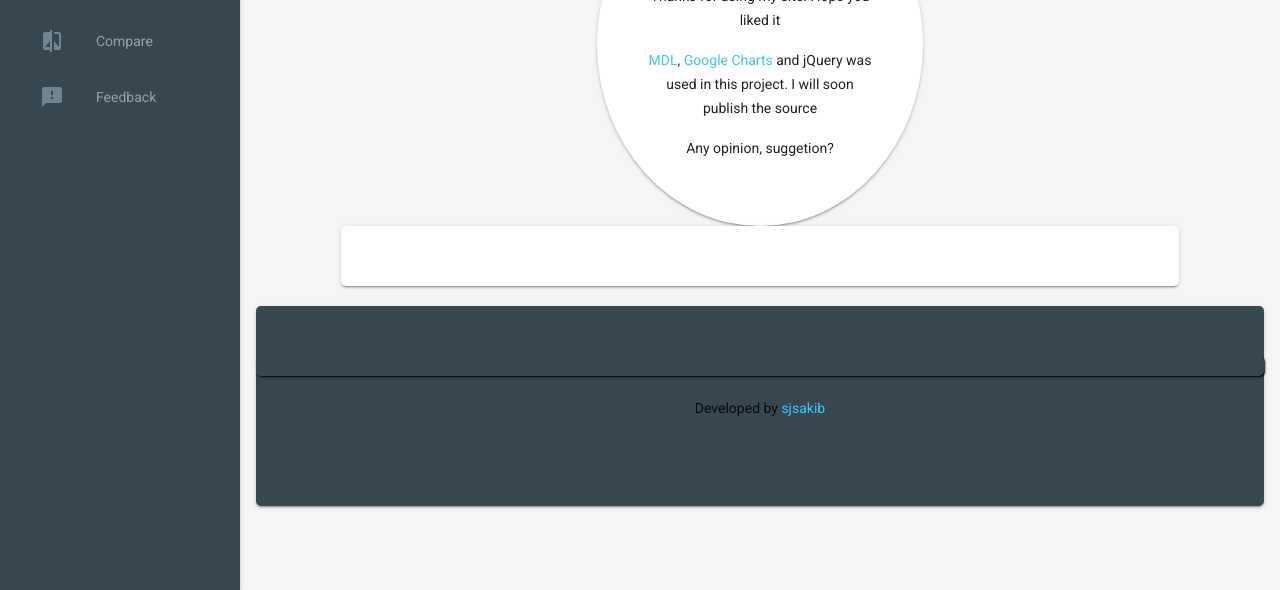
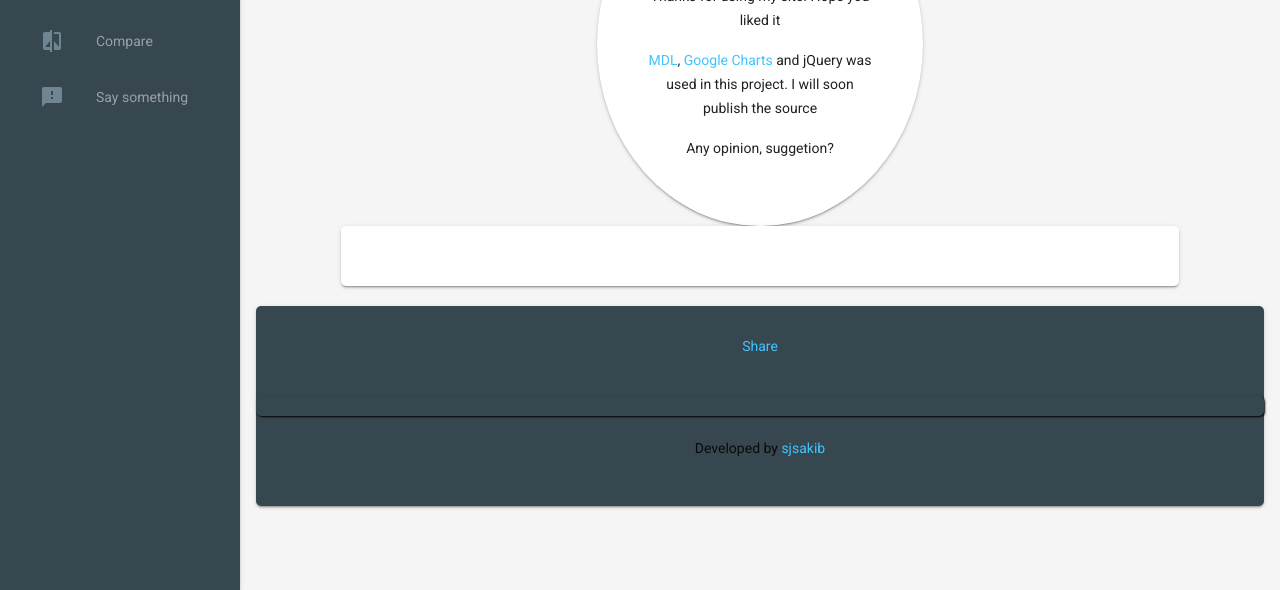
Before and after one commit to sjsakib/cfviz, a plain HTML site: page about.html in a window 1280 px wide. Shown: the part 210-800 px from the top of the page. Drawn offline with nearby package versions, Linux system fonts and the light colour scheme.

```diff
--- a/about.html
+++ b/about.html
@@ -87,7 +87,7 @@
       <nav class="navigation mdl-navigation mdl-color--blue-grey-800">
         <a class="mdl-navigation__link" href="/"><i class="mdl-color-text--blue-grey-400 material-icons" role="presentation">home</i>Home</a>
         <a class="mdl-navigation__link" href="/compare.html"><i class="mdl-color-text--blue-grey-400 material-icons" role="presentation">compare</i>Compare</a>
-        <a class="mdl-navigation__link" href="/about.html"><i class="mdl-color-text--blue-grey-400 material-icons" role="presentation">feedback</i>Feedback</a>
+        <a class="mdl-navigation__link" href="/about.html"><i class="mdl-color-text--blue-grey-400 material-icons" role="presentation">feedback</i>Say something</a>
       </nav>
     </div>
     <main class="mdl-layout__content mdl-color--grey-100">
@@ -102,9 +102,11 @@
           <div class="fb-comments" data-href="http://cfviz.netlify.com" data-width="100%" data-numposts="10"></div>
         </div>
         <div class="share-div to-hide mdl-shadow--2dp mdl-cell mdl-cell--12-col">
+          <div class="fb-share-button" data-href="http://cfviz.netlify.com" data-layout="button" data-size="large" data-mobile-iframe="true"><a class="fb-xfbml-parse-ignore" target="_blank" href="https://www.facebook.com/sharer/sharer.php?u=http%3A%2F%2Fcfviz.netlify.com%2F&amp;src=sdkpreparse">Share</a></div>
+          <div class="vertical-space"></div>
           <div class="fb-save" data-size="large" data-uri="http://cfviz.netlify.com"></div>
           <div class="vertical-space"></div>
-          <div  class="fb-like fb-recommend" data-width="200" data-href="http://cfviz.netlify.com" data-layout="standard" data-action="recommend" data-size="large" data-show-faces="true" data-share="true"></div>
+          <div  class="fb-like fb-recommend" data-width="200" data-href="http://cfviz.netlify.com" data-layout="standard" data-action="recommend" data-size="large" data-show-faces="true" data-share="false"></div>
           <div class="vertical-space"></div>
           <p> Developed by <a href="http://facebook.com/sjsakib">sjsakib</a></p>
         </div>
```
Also changed, not shown: js/compare.js (+8 -2 lines).
